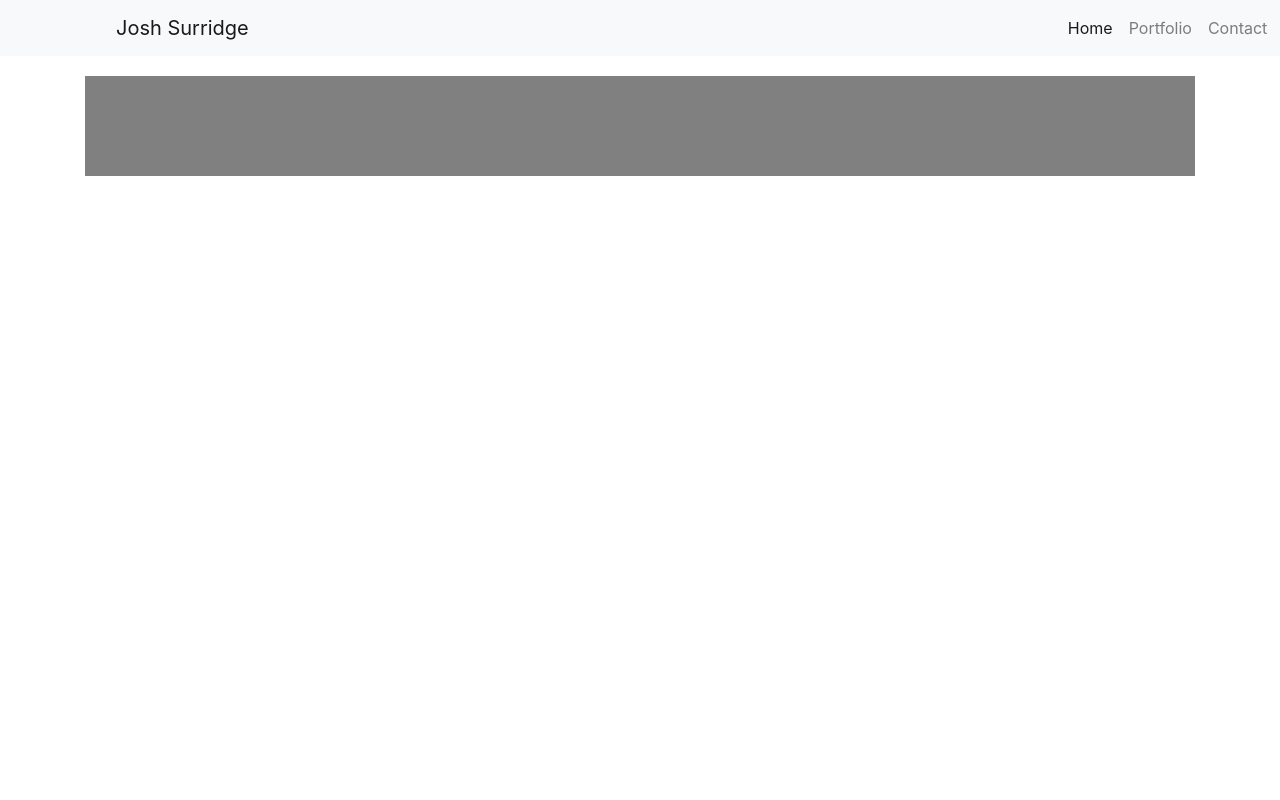
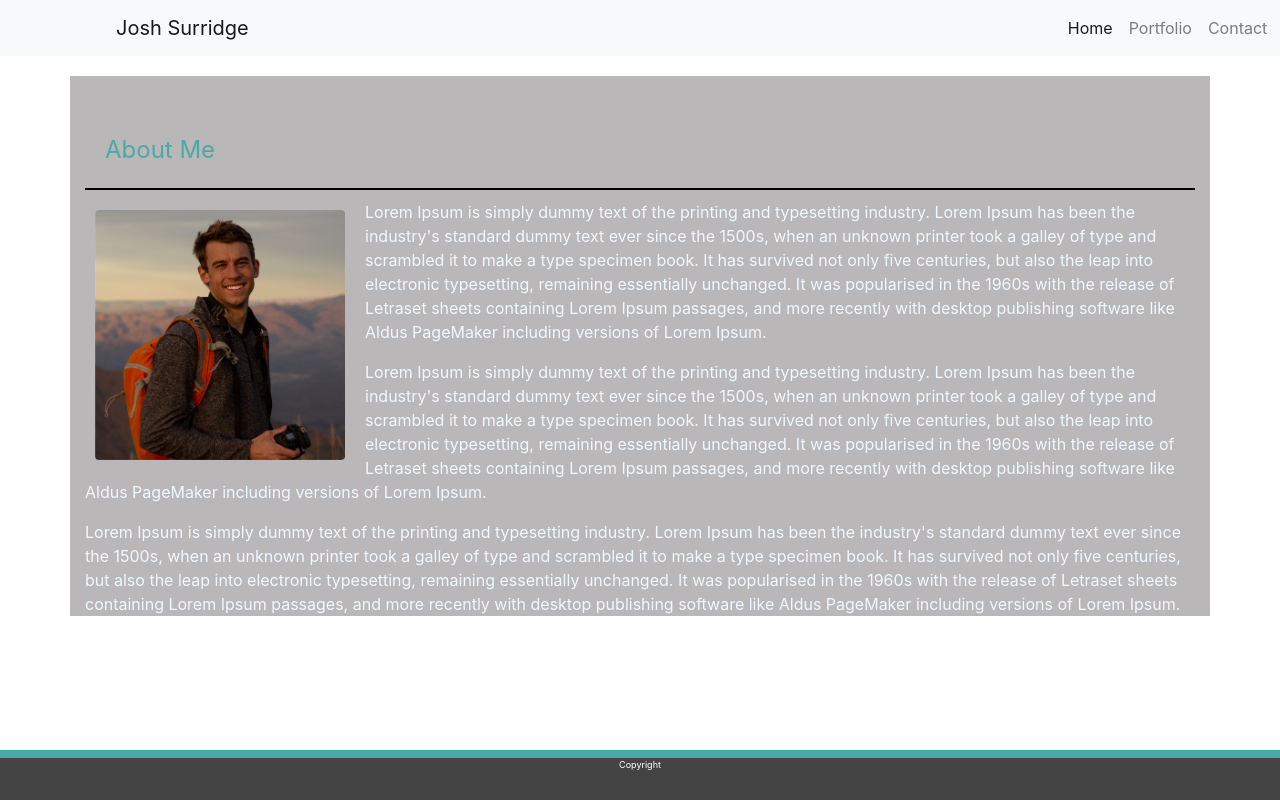
Before and after one commit to jcsurridge/Boostrap-Portfolio, a plain HTML site: page index.html in a window 1280 px wide. Drawn offline with nearby package versions, Linux system fonts and the light colour scheme.

Commit message:
adding start of bootstrap portfolio

```diff
--- a/index.html
+++ b/index.html
@@ -12,7 +12,7 @@
     <link rel="stylesheet" href="style.css">
 </head>
 
-<body>
+<body >
 
     <nav class="navbar navbar-expand-lg navbar-light bg-light">
         <a class="navbar-brand" href="#">Josh Surridge</a>
@@ -23,23 +23,48 @@
         <div class="collapse navbar-collapse" id="navbarText">
             <ul class="navbar-nav mr-auto">
                 <li class="nav-item active">
-                    <a class="nav-link" href="#">Home <span class="sr-only">(current)</span></a>
+                    <a class="nav-link" href="index.html">Home <span class="sr-only">(current)</span></a>
                 </li>
                 <li class="nav-item">
-                    <a class="nav-link" href="#">Portfolio</a>
+                    <a class="nav-link" href="portfolio.html">Portfolio</a>
                 </li>
                 <li class="nav-item">
-                    <a class="nav-link" href="#">Contact</a>
+                    <a class="nav-link" href="contact.html">Contact</a>
                 </li>
             </ul>
         </div>
     </nav>
 
     <div class="container">
-        <div class="col-12" id="main">
-                <div class="col-12" class="header1"></div>
+            <div class="header1"><br>About Me</div>
+            <img src="Josh.png" height=250 width=250 class="rounded float-left" alt="Josh">
 
+            <p>Lorem Ipsum is simply dummy text of the printing and typesetting industry. Lorem Ipsum has been the
+                    industry's standard dummy text ever since the 1500s, when an unknown printer took a galley of type and
+                    scrambled it to make a type specimen book. It has survived not only five centuries, but also the leap into
+                    electronic typesetting, remaining essentially unchanged. It was popularised in the 1960s with the release of
+                    Letraset sheets containing Lorem Ipsum passages, and more recently with desktop publishing software like
+                    Aldus PageMaker including versions of Lorem Ipsum.
+                </p>
+                <p>Lorem Ipsum is simply dummy text of the printing and typesetting industry. Lorem Ipsum has been the
+                        industry's standard dummy text ever since the 1500s, when an unknown printer took a galley of type and
+                        scrambled it to make a type specimen book. It has survived not only five centuries, but also the leap into
+                        electronic typesetting, remaining essentially unchanged. It was popularised in the 1960s with the release of
+                        Letraset sheets containing Lorem Ipsum passages, and more recently with desktop publishing software like
+                        Aldus PageMaker including versions of Lorem Ipsum.
+                    </p>
+
+                <p>Lorem Ipsum is simply dummy text of the printing and typesetting industry. Lorem Ipsum has been the
+                        industry's standard dummy text ever since the 1500s, when an unknown printer took a galley of type and
+                        scrambled it to make a type specimen book. It has survived not only five centuries, but also the leap into
+                        electronic typesetting, remaining essentially unchanged. It was popularised in the 1960s with the release of
+                        Letraset sheets containing Lorem Ipsum passages, and more recently with desktop publishing software like
+                        Aldus PageMaker including versions of Lorem Ipsum.
+                    </p>
+
+            </div>
         </div>
+        <footer> Copyright</footer>
 
     </div>
 </body>
--- a/style.css
+++ b/style.css
@@ -1,13 +1,44 @@
 .navbar-brand {
     margin-left: 100px;
 margin-right: 65%;
+}
+.container {
+        background-image: url("fishnet.png");
+        background: #b9b7b7;
+        color: #444444;
+        text-decoration: none;
 
 }
 
+.header1 { padding: 20px;
+    margin-bottom: 10px;
+    font-size: 24px;
+    margin-top:20px;
+    color: #4aaaa5;
+    background: #b9b7b7;
+    border-bottom: 2px solid black;
+
+}
+img { margin: 10px 20px 0px 10px;
+
+}
 #main { background:gray;
     height: 100px;
     margin-top: 20px;
 }
-#header1 {
-    background: white;
+
+p { color: aliceblue;
+
+
 }
+footer { border-top: 8px solid #4aaaa5;
+    position: fixed;
+    bottom: 0px;
+    background: #444444;
+    height: 50px;
+    margin-top: 50px;
+    color: #ffffff;
+    font-size:xx-small;
+    width: 100%;
+    text-align: center;
+}
```
Also changed, not shown: Josh.png (added), fishnet.png (added), 1 other file.
